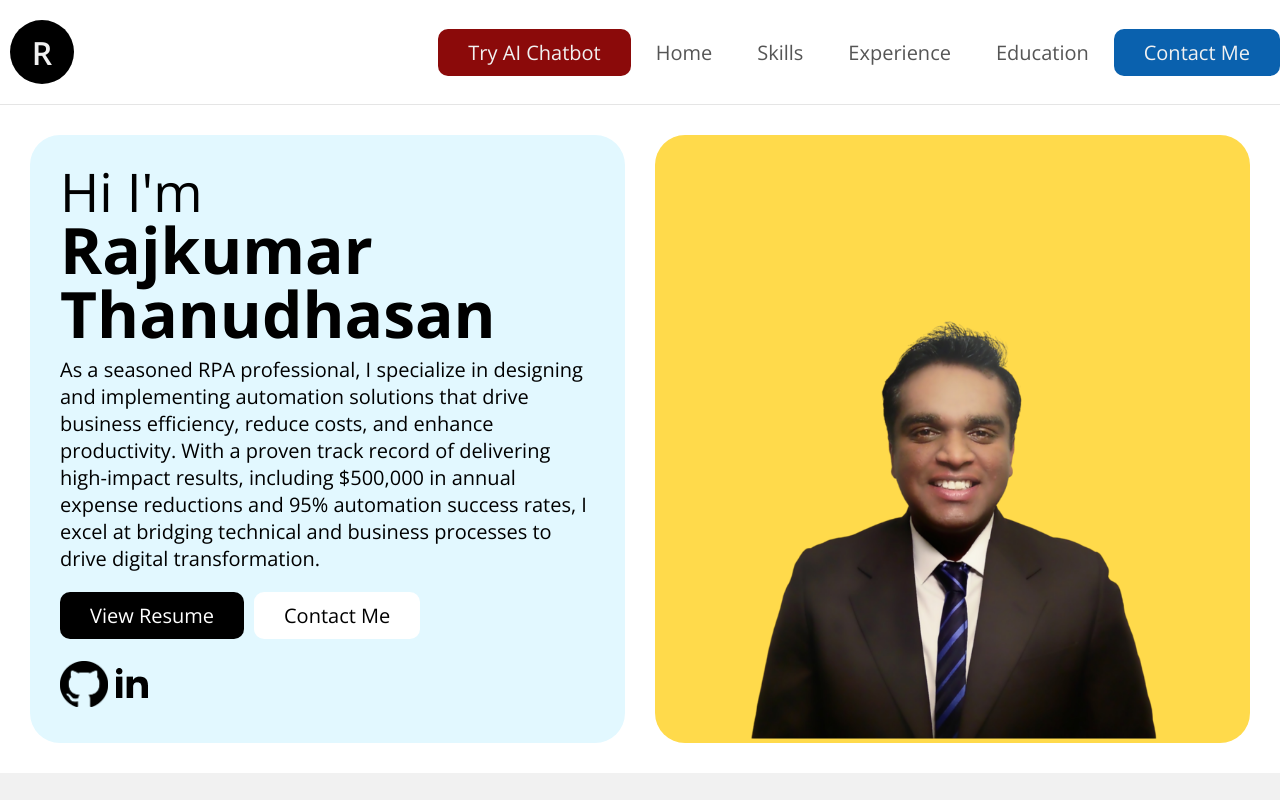
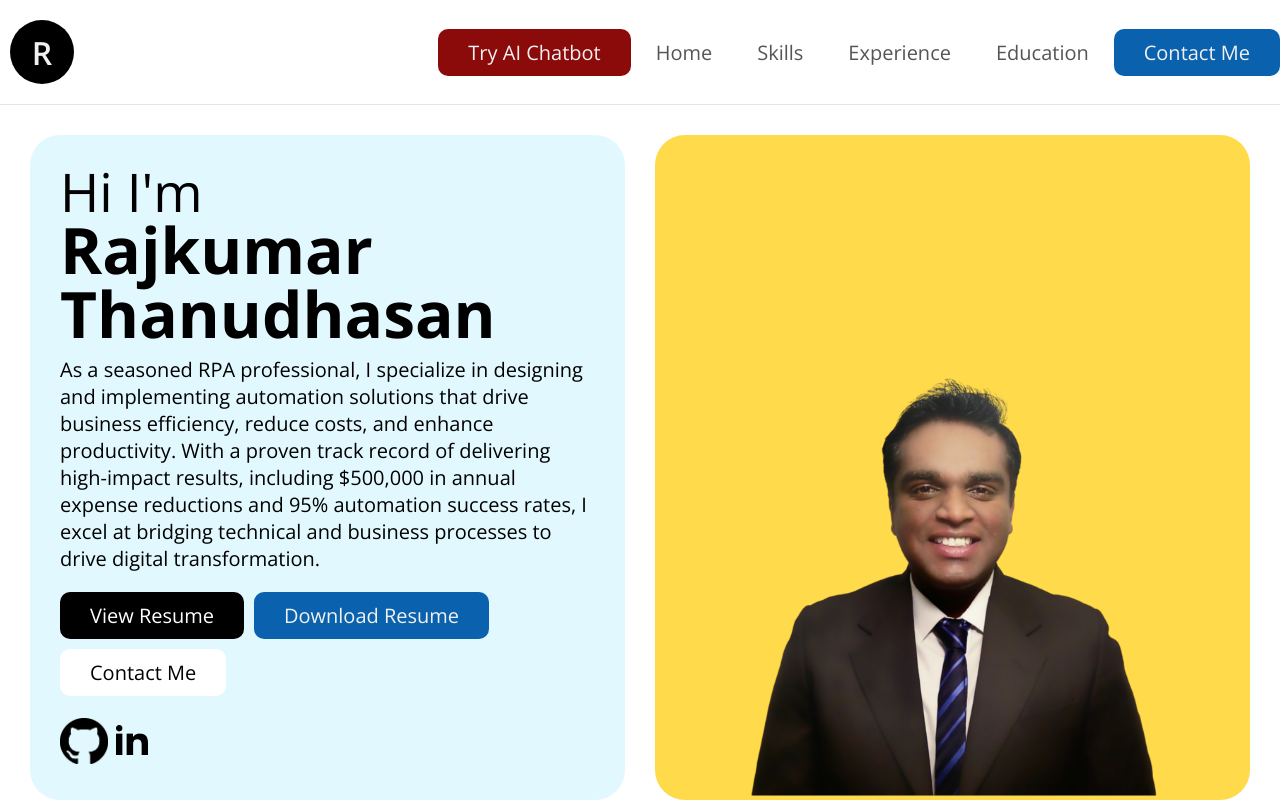
Before and after one commit to rthanudhasan/ResumeWebsiteAI, a Next.js app: page / in a window 1280 px wide. Shown: the top 800 px of the page. Built offline with nearby package versions, Linux system fonts and the light colour scheme; no server answers.

Commit message:
Revise call-to-action for resume and contact links
Updated call-to-action section with new resume links and download option.

```diff
--- a/app/page.js
+++ b/app/page.js
@@ -81,9 +81,23 @@ export default function Home() {
                 As a seasoned RPA professional, I specialize in designing and implementing automation solutions that drive business efficiency, reduce costs, and enhance productivity. <span>With a proven track record of delivering high-impact results, including $500,000 in annual expense reductions and 95% automation success rates, I excel at bridging technical and business processes to drive digital transformation.</span>
               </p>
             <div className="call-to-action">
-                <a href="./Rajkumar_Thanudhasan_Resume.pdf" className="button black">
+			  <a
+			    href="/Rajkumar_Thanudhasan_Resume.pdf"
+			    target="_blank"
+			    rel="noopener noreferrer"
+			    className="button black"
+			  >
 			    View Resume
 			  </a>
+
+			  <a
+			    href="/Rajkumar_Thanudhasan_Resume.pdf"
+			    download="Rajkumar_Thanudhasan_Resume.pdf"
+			    className="button blue-outline"
+			  >
+			    Download Resume
+			  </a>
+
 			  <a href="mailto:rajkumar.thanudhasan@gmail.com" className="button white">
 			    Contact Me
 			  </a>
```
Lines whose indentation alone changed are shown as unchanged.
